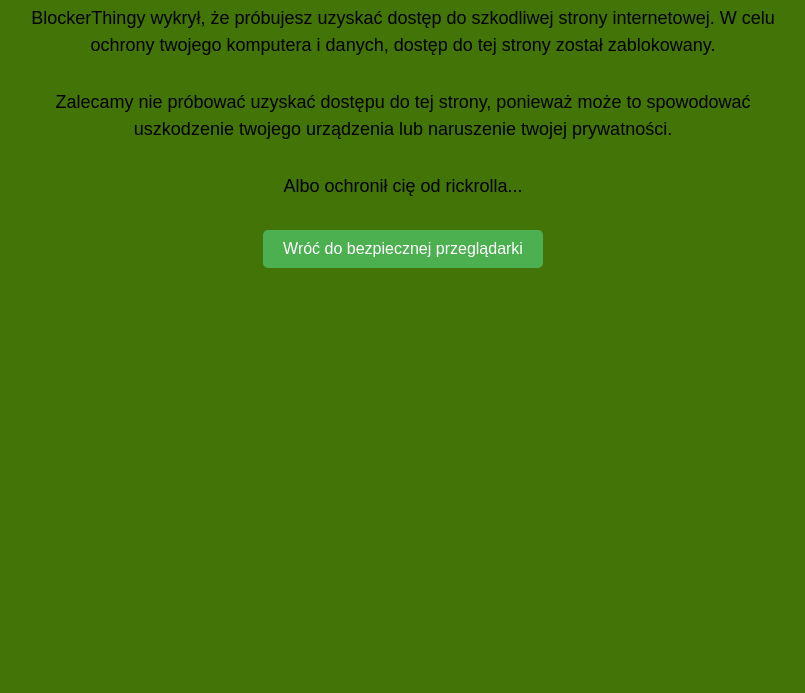
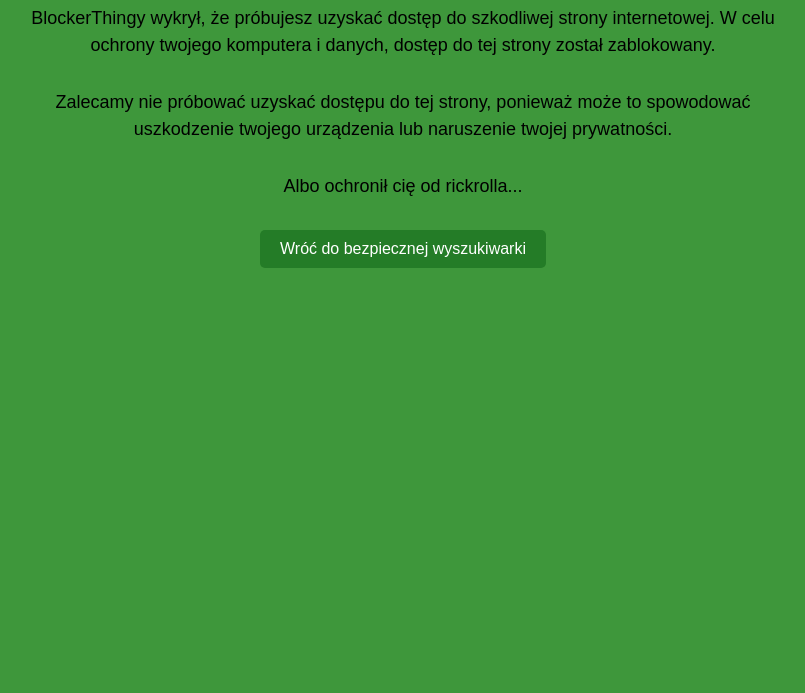
Before and after one commit to wojtmic/BlockerThingy, a browser extension: page index.html in a window 1280 px wide. Shown: the part 107-800 px from the top of the page, without its empty margins (237-1042 px from the left). Drawn offline with Linux system fonts and the light colour scheme.

Commit message:
smol tweeks

```diff
--- a/index.html
+++ b/index.html
@@ -11,7 +11,7 @@
             <p>BlockerThingy wykrył, że próbujesz uzyskać dostęp do szkodliwej strony internetowej. W celu ochrony twojego komputera i danych, dostęp do tej strony został zablokowany.</p>
             <p>Zalecamy nie próbować uzyskać dostępu do tej strony, ponieważ może to spowodować uszkodzenie twojego urządzenia lub naruszenie twojej prywatności.</p>
             <p>Albo ochronił cię od rickrolla...</p>
-            <a href="https://google.com" class="button">Wróć do bezpiecznej przeglądarki</a>
+            <a href="https://google.com" class="button">Wróć do bezpiecznej wyszukiwarki</a>
         </section>
     </main>
 </body>
--- a/style.css
+++ b/style.css
@@ -2,7 +2,7 @@
     margin: 0;
     padding: 0;
     font-family: Arial, sans-serif;
-    background-color: rgb(66, 116, 8);
+    background-color: rgb(62, 151, 59);
 }
 
 #blocked {
@@ -24,7 +24,7 @@
 
 .button {
     display: inline-block;
-    background-color: #4CAF50;
+    background-color: #247c27;
     color: #fff;
     padding: 10px 20px;
     border-radius: 5px;
```
